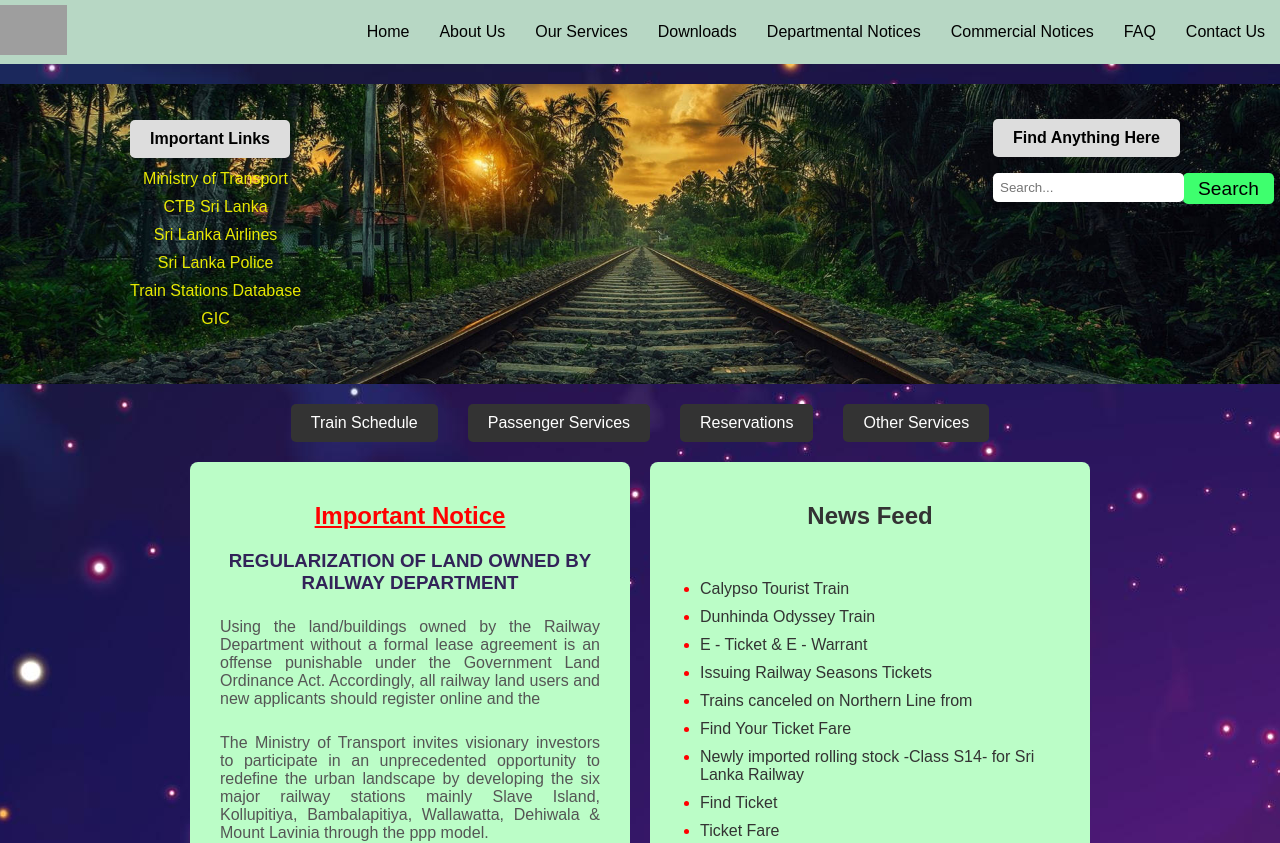
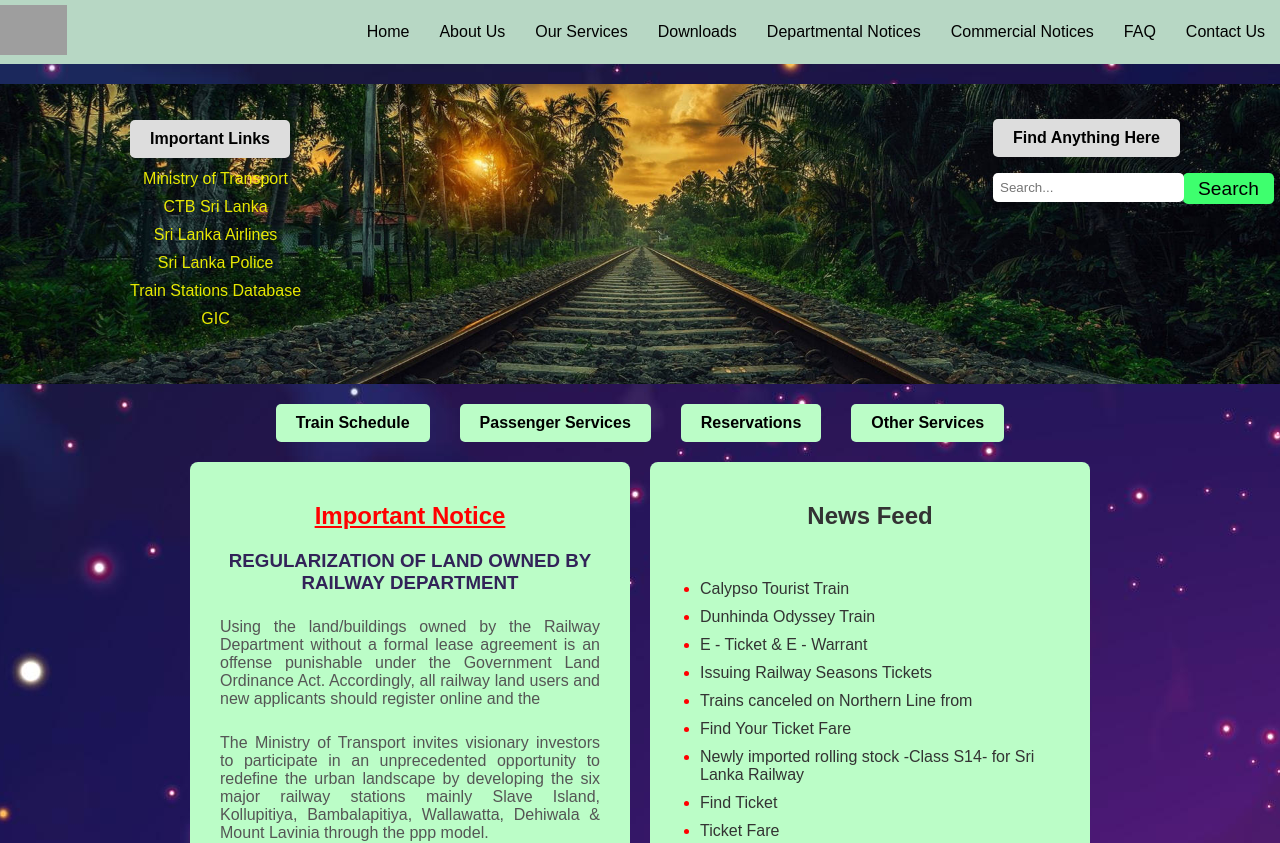
Before and after one commit to nilupul-madhusanka/sri-lanka-railway-by-nms, a React (Create React App) app: page / in a window 1280 px wide. Shown: the top 843 px of the page. Built offline with nearby package versions, Linux system fonts and the light colour scheme; grey boxes are pictures that could not be loaded.

Commit message:
Update styles.css

```diff
--- a/src/components/styles.css
+++ b/src/components/styles.css
@@ -235,9 +235,10 @@ aside.search-bar p {
   display: inline-block;
   margin: 0 15px;
   padding: 10px 20px;
-  background-color: #333;
-  color: white;
+  background-color: #bbfdc7;
+  color: rgb(0, 0, 0);
   text-decoration: none;
+  font-weight: bold;
   border-radius: 5px;
 }
 
```
